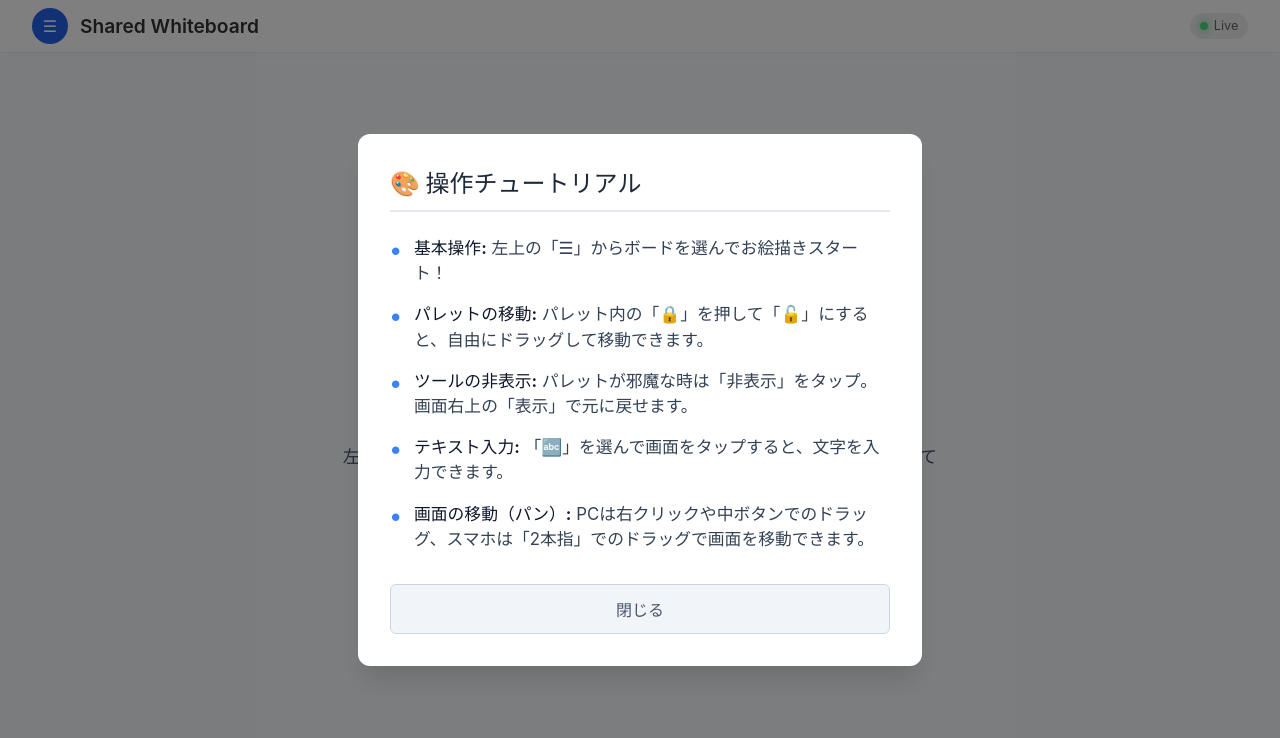
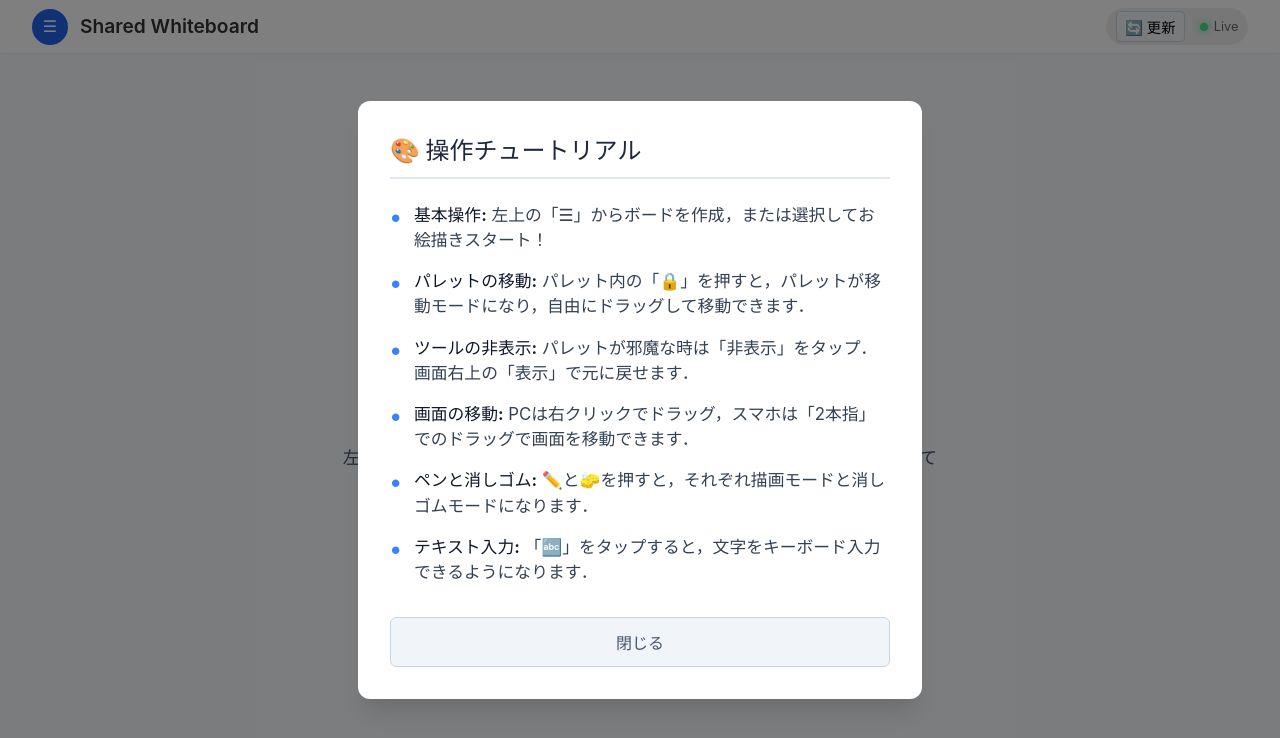
Before and after one commit to Kuru99/SharedWhiteboard, a React (Vite) app in the folder frontend/: page / in a window 1280 px wide. Both pictures are taken after a click on the button "📖 操作チュートリアルを見る". Shown: the top 738 px of the page. Built offline with nearby package versions, Linux system fonts and the light colour scheme; no server answers.

Commit message:
チュートリアル

```diff
--- a/frontend/src/App.tsx
+++ b/frontend/src/App.tsx
@@ -31,7 +31,14 @@ function App() {
           </button>
           <h1>Shared Whiteboard</h1>
         </div>
-        <div className="status-indicator">
+        <div className="status-indicator" style={{ display: 'flex', alignItems: 'center' }}>
+          <button
+            onClick={() => window.location.reload()}
+            title="ページを再読み込み"
+            style={{ marginRight: '15px', padding: '4px 8px', borderRadius: '4px', border: '1px solid #cbd5e1', background: '#f1f5f9', cursor: 'pointer', fontSize: '0.9rem', display: 'flex', alignItems: 'center', gap: '4px' }}
+          >
+            🔄 更新
+          </button>
           <span className="dot"></span>
           Live
         </div>
@@ -69,11 +76,12 @@ function App() {
                   <div className="tutorial-modal-content" onClick={(e) => e.stopPropagation()}>
                     <h3>🎨 操作チュートリアル</h3>
                     <ul className="tutorial-list">
-                      <li><strong>基本操作:</strong> 左上の「☰」からボードを選んでお絵描きスタート！</li>
-                      <li><strong>パレットの移動:</strong> パレット内の「🔒」を押して「🔓」にすると、自由にドラッグして移動できます。</li>
-                      <li><strong>ツールの非表示:</strong> パレットが邪魔な時は「非表示」をタップ。画面右上の「表示」で元に戻せます。</li>
-                      <li><strong>テキスト入力:</strong> 「🔤」を選んで画面をタップすると、文字を入力できます。</li>
-                      <li><strong>画面の移動（パン）:</strong> PCは右クリックや中ボタンでのドラッグ、スマホは「2本指」でのドラッグで画面を移動できます。</li>
+                      <li><strong>基本操作:</strong> 左上の「☰」からボードを作成，または選択してお絵描きスタート！</li>
+                      <li><strong>パレットの移動:</strong> パレット内の「🔒」を押すと，パレットが移動モードになり，自由にドラッグして移動できます．</li>
+                      <li><strong>ツールの非表示:</strong> パレットが邪魔な時は「非表示」をタップ．画面右上の「表示」で元に戻せます．</li>
+                      <li><strong>画面の移動:</strong> PCは右クリックでドラッグ，スマホは「2本指」でのドラッグで画面を移動できます．</li>
+                      <li><strong>ペンと消しゴム:</strong> ✏️と🧽を押すと，それぞれ描画モードと消しゴムモードになります．</li>
+                      <li><strong>テキスト入力:</strong> 「🔤」をタップすると，文字をキーボード入力できるようになります．</li>
                     </ul>
                     <button className="tutorial-close-btn" onClick={() => setTutorialOpen(false)}>
                       閉じる
```
